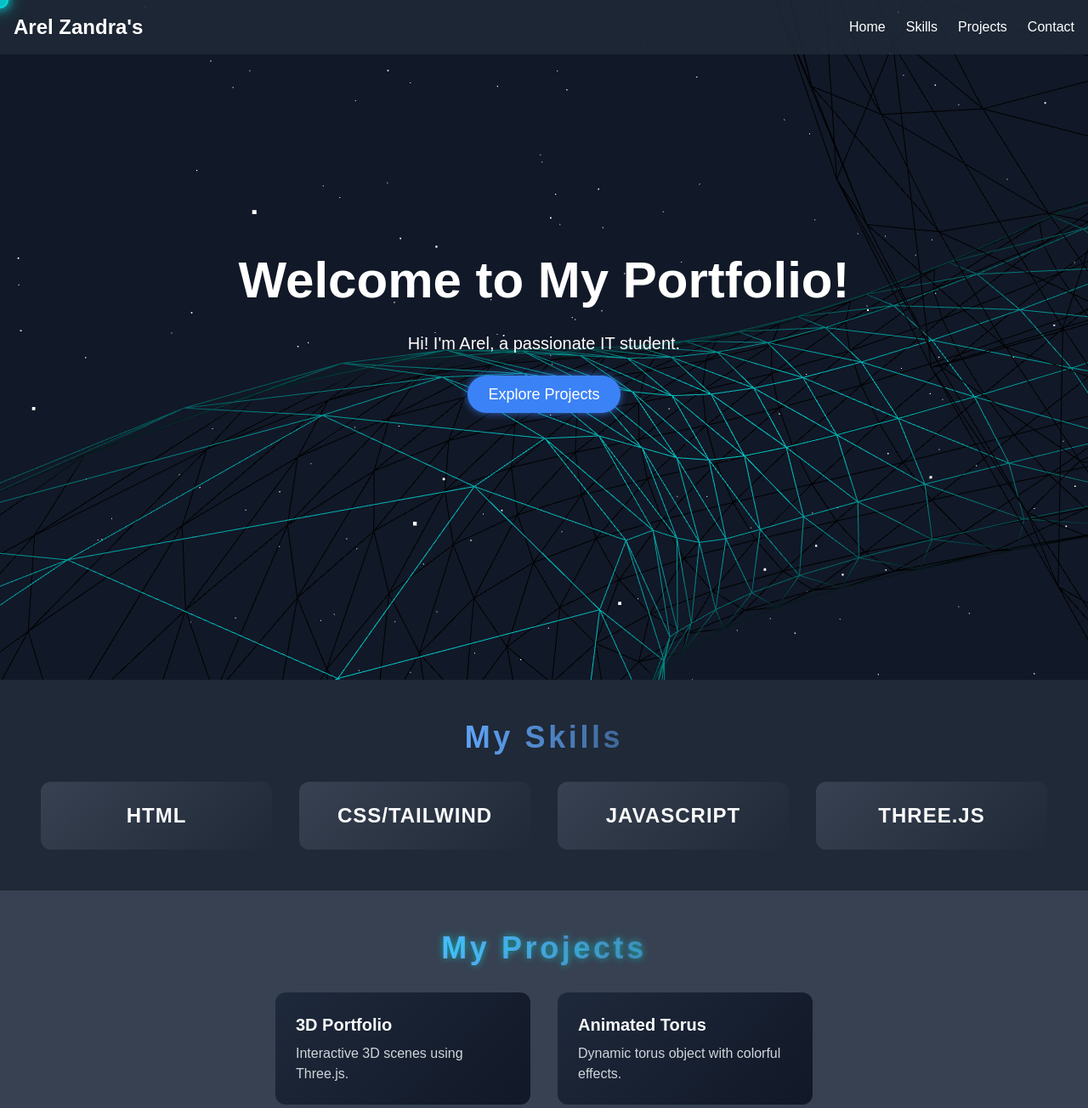
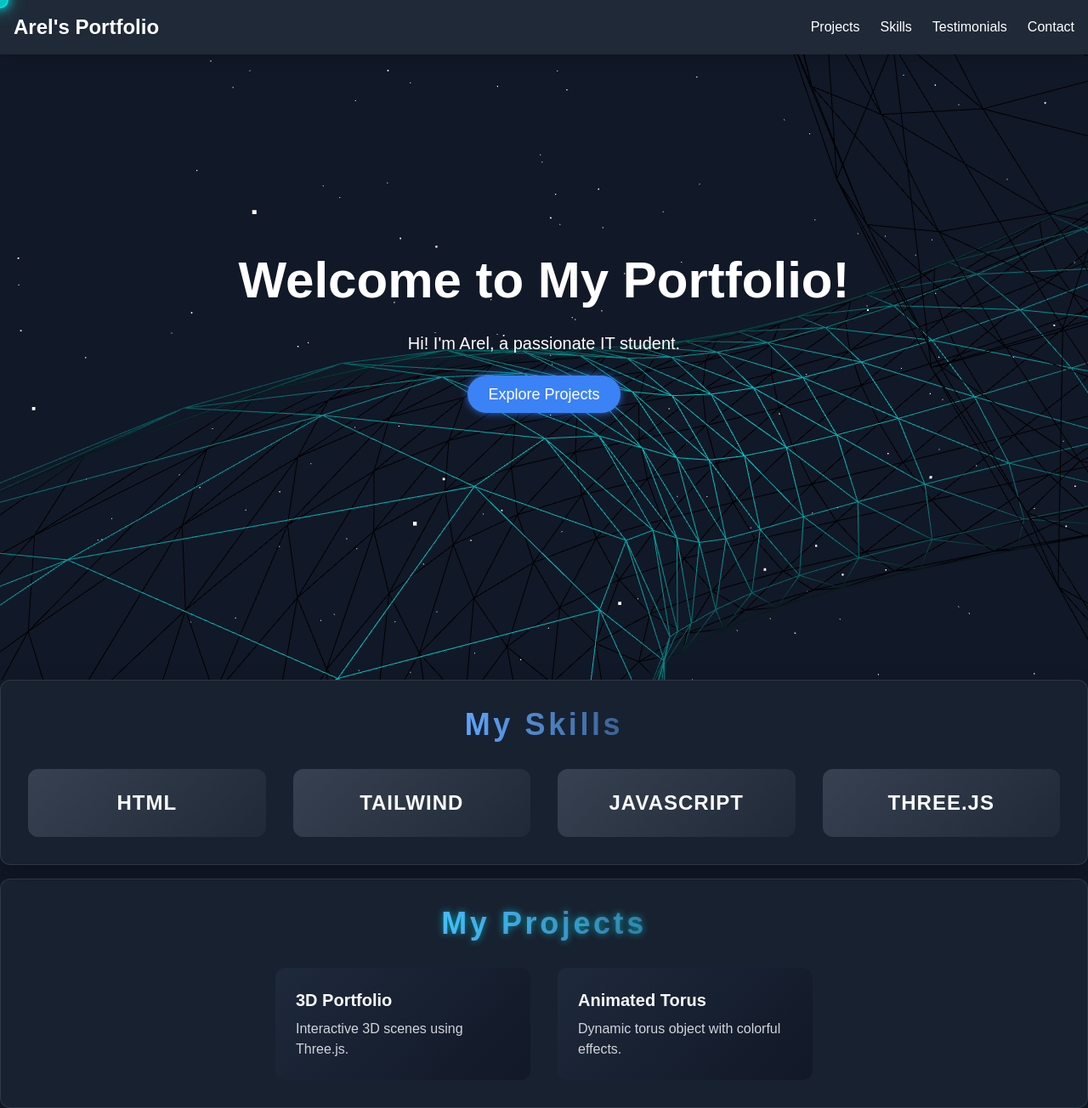
Before and after one commit to arelquack/arelquack.github.io, a plain HTML site: page index.html in a window 1280 px wide. Shown: the top 1304 px of the page at 85% size. Drawn offline with nearby package versions, Linux system fonts and the light colour scheme; animation ran at ten frames a second.

Commit message:
glass background

```diff
--- a/css/style.css
+++ b/css/style.css
@@ -46,13 +46,13 @@ html, body {
 /* Glassmorphism Background */
 .glass-bg {
     background: rgba(31, 41, 55, 0.6); /* Transparan abu-abu */
-    backdrop-filter: blur(10px); /* Blur efek */
+    backdrop-filter: blur(0px); /* Blur efek */
     -webkit-backdrop-filter: blur(10px); /* Safari support */
     border: 1px solid rgba(255, 255, 255, 0.1); /* Subtle border */
     border-radius: 12px; /* Smooth corner */
     box-shadow: 0 10px 30px rgba(0, 0, 0, 0.2); /* Glow bayangan */
     padding: 2rem;
-    margin-bottom: 2rem; /* Spacing antar section */
+    margin-bottom: 1rem; /* Spacing antar section */
 }
 
 .trail-dot {
--- a/index.html
+++ b/index.html
@@ -15,15 +15,25 @@
     <div id="cursor" class="custom-cursor"></div>
 
     <!-- Navbar -->
-    <nav class="fixed top-0 w-full bg-gray-800 bg-opacity-90 p-4 z-50">
+    <nav class="bg-gray-800 p-4 fixed w-full z-50 shadow-lg">
         <div class="container mx-auto flex justify-between items-center">
-            <h1 class="text-2xl font-bold">Arel Zandra's</h1>
-            <ul class="flex space-x-6">
-                <li><a href="#home" class="hover:text-blue-400 transition">Home</a></li>
-                <li><a href="#skills" class="hover:text-blue-400 transition">Skills</a></li>
-                <li><a href="#projects" class="hover:text-blue-400 transition">Projects</a></li>
-                <li><a href="#contact" class="hover:text-blue-400 transition">Contact</a></li>
-            </ul>
+            <!-- Logo -->
+            <a href="#" class="text-2xl font-bold text-white">Arel's Portfolio</a>
+
+            <!-- Hamburger Menu (Mobile) -->
+            <button id="menu-btn" class="block md:hidden text-white focus:outline-none">
+                <svg class="w-6 h-6" fill="none" stroke="currentColor" viewBox="0 0 24 24" xmlns="http://www.w3.org/2000/svg">
+                    <path stroke-linecap="round" stroke-linejoin="round" stroke-width="2" d="M4 6h16M4 12h16M4 18h16"></path>
+                </svg>
+            </button>
+
+            <!-- Navigation Links -->
+            <div id="menu" class="hidden md:flex flex-col md:flex-row md:space-x-6 space-y-4 md:space-y-0 mt-4 md:mt-0">
+                <a href="#projects" class="text-white hover:text-blue-400 transition">Projects</a>
+                <a href="#skills" class="text-white hover:text-blue-400 transition">Skills</a>
+                <a href="#testimonials" class="text-white hover:text-blue-400 transition">Testimonials</a>
+                <a href="#contact" class="text-white hover:text-blue-400 transition">Contact</a>
+            </div>
         </div>
     </nav>
 
@@ -35,7 +45,7 @@
     </section>
 
     <!-- Skills Sections -->
-    <section id="skills" class="p-12 bg-gray-800 relative overflow-hidden">
+    <section id="skills" class="p-12 bg-gray-800 relative glass-bg overflow-hidden">
         <h2 class="text-4xl font-bold mb-8 text-center text-gray-100 tracking-widest">
             <span class="bg-gradient-to-r from-blue-400 to-cyan-500 text-transparent bg-clip-text">
                 My Skills
@@ -46,7 +56,7 @@
                 <p class="text-2xl font-bold text-gray-50">HTML</p>
             </div>
             <div class="skill-card">
-                <p class="text-2xl font-bold text-gray-50">CSS/Tailwind</p>
+                <p class="text-2xl font-bold text-gray-50">Tailwind</p>
             </div>
             <div class="skill-card">
                 <p class="text-2xl font-bold text-gray-50">JavaScript</p>
@@ -58,7 +68,7 @@
     </section>
 
     <!-- Projects Section -->
-    <section id="projects" class="p-12 bg-gray-700 relative overflow-hidden">
+    <section id="projects" class="p-12 bg-gray-700 relative glass-bg overflow-hidden">
         <h2 class="text-4xl font-bold mb-8 text-center text-gray-100 tracking-widest">
             <span class="bg-gradient-to-r from-blue-400 to-cyan-500 text-transparent bg-clip-text animate-text-glow">
                 My Projects
@@ -81,7 +91,7 @@
     </section>
 
     <!-- Testimonials Section -->
-    <section id="testimonials" class="p-12 bg-gray-800 relative overflow-hidden">
+    <section id="testimonials" class="p-12 bg-gray-800 relative glass-bg overflow-hidden">
         <h2 class="text-4xl font-bold mb-8 text-center text-gray-100 tracking-widest">
             <span class="bg-gradient-to-r from-purple-400 to-pink-500 text-transparent bg-clip-text animate-text-glow">
                 Testimonials
@@ -104,7 +114,7 @@
     </section>
 
     <!-- Contact Section -->
-    <section id="contact" class="p-12 bg-gray-700 relative">
+    <section id="contact" class="p-12 bg-gray-700 glass-bg relative">
         <h2 class="text-4xl font-bold mb-8 text-center text-gray-100 tracking-widest">
             <span class="bg-gradient-to-r from-blue-400 to-cyan-500 text-transparent bg-clip-text animate-text-glow">
                 Get In Touch
--- a/js/main.js
+++ b/js/main.js
@@ -79,3 +79,12 @@ gsap.from("#skills", {
     duration: 1,
     ease: "power2.out"
 });
+
+// Toggle Hamburger
+const menuBtn = document.getElementById('menu-btn');
+    const menu = document.getElementById('menu');
+
+menuBtn.addEventListener('click', () => {
+    menu.classList.toggle('hidden');
+    menu.classList.toggle('flex');
+});
```
